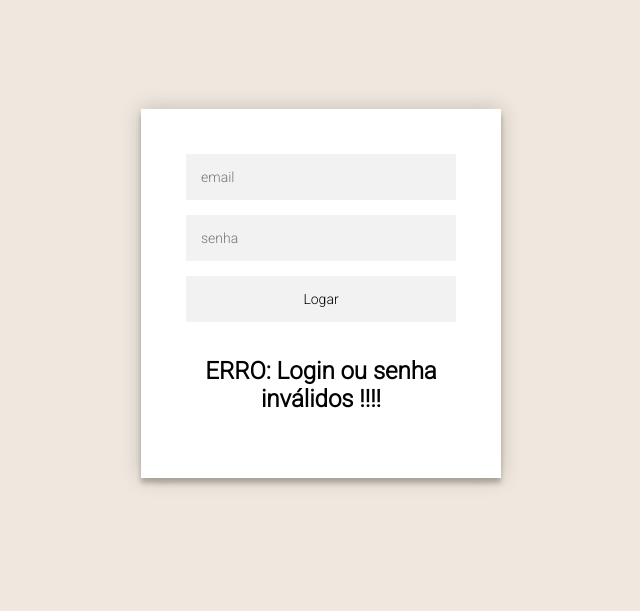
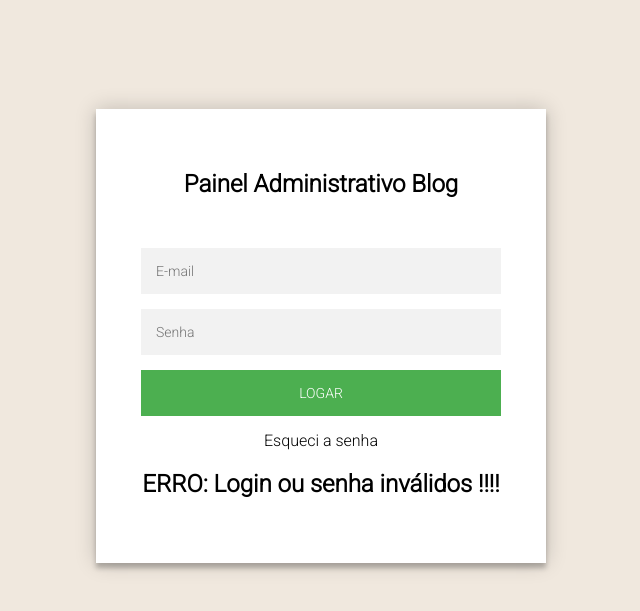
Before and after one commit to arturfber/Projeto_Fenix, a PHP site: page /Projeto_Fenix/login/login.php?erro_login=1 in a window 1280 px wide. Shown: the top 611 px of the page, without its empty margins (319-959 px from the left). Run offline with PHP 8.4, Linux system fonts and the light colour scheme.

Commit message:
Terminado layout CSS e requisições dinâmicas

```diff
--- a/painel_adm/common/head.php
+++ b/painel_adm/common/head.php
@@ -8,4 +8,4 @@
 <link rel="stylesheet" type="text/css" href="https://fonts.googleapis.com/css?family=Roboto:300,400,500,700|Roboto+Slab:400,700|Material+Icons" />
 <link rel="stylesheet" href="https://maxcdn.bootstrapcdn.com/font-awesome/latest/css/font-awesome.min.css">
 <!-- CSS Files -->
-<link href="http://localhost/~exebixel/Projeto_Fenix/painel_adm/assets/css/material-dashboard.css?v=2.1.2" rel="stylesheet" />
+<link href="<?= PATH_ROOT ?>/assets/css/material-dashboard.css?v=2.1.2" rel="stylesheet" />
--- a/painel_adm/conexao.php
+++ b/painel_adm/conexao.php
@@ -6,8 +6,7 @@ $db_name     = "sonserina";
 $db_password = "qwe123qwe";
 
 try {
-  $connect = new PDO("mysql:host=$db_host;dbname=$db_name",
-    $db_user, $db_password,
+  $connect = new PDO("mysql:host=$db_host;dbname=$db_name", $db_user, $db_password,
     array(PDO::MYSQL_ATTR_INIT_COMMAND => "SET NAMES utf8"));
 } catch (PDOException $e) {
   echo 'ERROR: ' . $e->getMessage();
--- a/painel_adm/config.php
+++ b/painel_adm/config.php
@@ -1,3 +1,3 @@
 <?php
 
-define("PATH_ROOT", "http://localhost/~exebixel/Projeto_Fenix/painel_adm");
+define("PATH_ROOT", "http://localhost/Projeto_Fenix/painel_adm");
--- a/painel_adm/css/login.css
+++ b/painel_adm/css/login.css
@@ -1,7 +1,23 @@
 @import url(https://fonts.googleapis.com/css?family=Roboto:300);
 
+a{
+  color: #000;
+  text-decoration: none;
+  transition: color 0.1s;
+}
+
+a:hover{
+  color: #af4c4c;
+}
+
+h1{
+  font-size: 1.5rem;
+  margin-bottom: 50px;
+
+}
+
 .login-page {
-  width: 360px;
+  width: 50%;
   padding: 8% 0 0;
   margin: auto;
 }
@@ -15,6 +31,7 @@
   text-align: center;
   box-shadow: 0 0 20px 0 rgba(0, 0, 0, 0.2), 0 5px 5px 0 rgba(0, 0, 0, 0.24);
 }
+
 .form input {
   font-family: "Roboto", sans-serif;
   outline: 0;
@@ -26,7 +43,8 @@
   box-sizing: border-box;
   font-size: 14px;
 }
-.form button {
+
+.form input[type=submit] {
   font-family: "Roboto", sans-serif;
   text-transform: uppercase;
   outline: 0;
@@ -40,7 +58,7 @@
   transition: all 0.3 ease;
   cursor: pointer;
 }
-.form button:hover,.form button:active,.form button:focus {
+.form input[type=submit]:hover,.form input[type=submit]:active,.form input[type=submit]:focus {
   background: #43A047;
 }
 .form .message {
--- a/painel_adm/login/autenticar.php
+++ b/painel_adm/login/autenticar.php
@@ -5,8 +5,7 @@ include_once "../conexao.php";
 // $redireciona = $_GET['redirect'];
 
 $username = $_POST['username'];
-$senha =  $_POST['passwd'];
-
+$senha = hash('sha256',  $_POST['passwd']);
 $sql = "select * from administrador where email = '$username' and senha = '$senha'";
 
 $resultado = $connect->query($sql);
--- a/painel_adm/login/login.php
+++ b/painel_adm/login/login.php
@@ -4,33 +4,28 @@ if(isset($_GET['erro_login'])){
 }else{
     $erro = "";
 }
-
-// if(isset($_GET['redirect'])){
-//     $redireciona = $_GET['redirect'];
-// }else{
-//     $redireciona = '../index.php';
-// }
-
 ?>
-
 
 <!DOCTYPE html>
 <html>
   <head>
     <meta charset="utf-8">
     <meta name="viewport" content="width=device-width">
-    <link rel="stylesheet" href="css/login.css" type="text/css" media="screen" charset="utf-8">
+    <link rel="stylesheet" href="../css/login.css" type="text/css" media="screen" charset="utf-8">
     <title>Painel Administrativo</title>
   </head>
   <body>
     <div class="login-page">
       <div class="form">
 
+        <h1>Painel Administrativo Blog</h1>
         <form class="login-form" action="autenticar.php" method="post">
-          <input type="text" placeholder="email" name="username" />
-          <input type="password" placeholder="senha" name="passwd"/>
+          <input type="text" placeholder="E-mail" name="username" />
+          <input type="password" placeholder="Senha" name="passwd"/>
           <input type="submit" value="Logar">
         </form>
+
+        <a href="https://memegenerator.net/img/instances/70614368.jpg">Esqueci a senha</a>
 
         <h2><?=$erro?></h2>
 
```
Also changed, not shown: painel_adm/common/sidebar.php (+6 -4 lines), painel_adm/index.php (+5 -3 lines).
